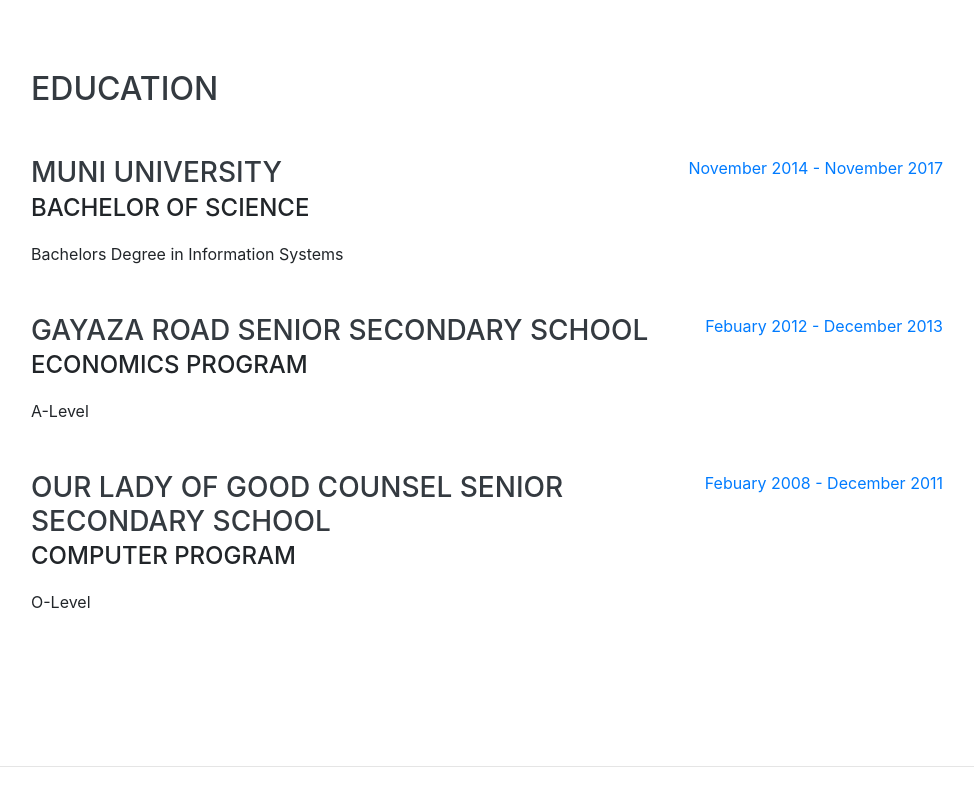
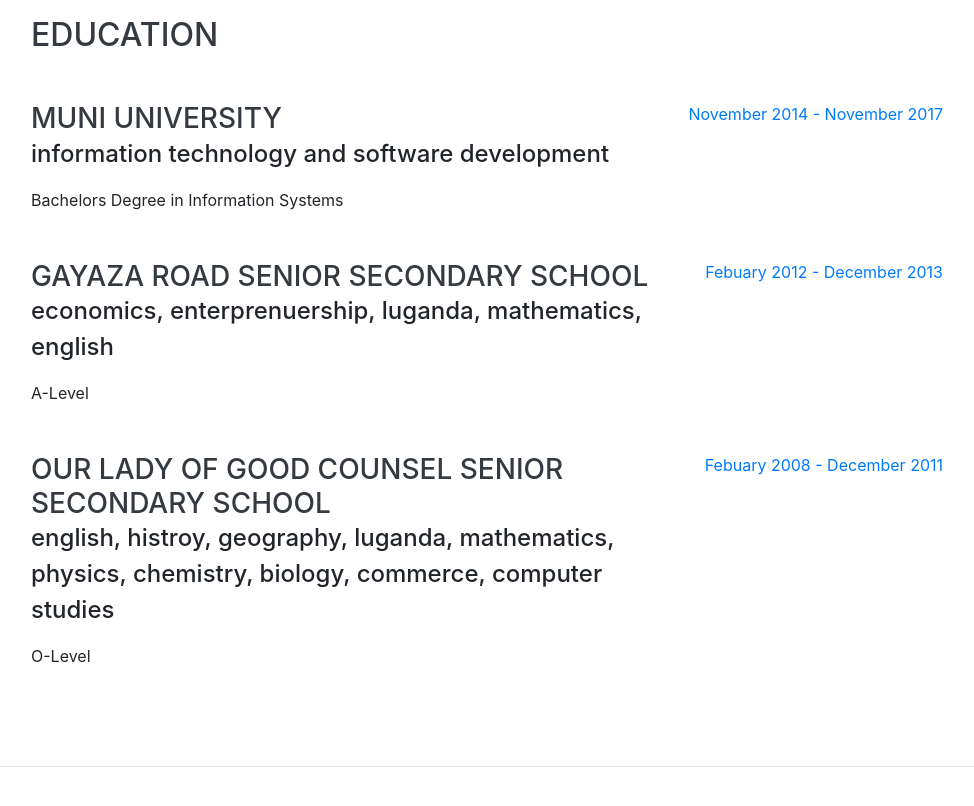
Before and after one commit to dianajoan/dianajoan.github.io, a website with bundled scripts: page index.html in a window 1280 px wide. Shown: the part 3500-4306 px from the top of the page, without its empty margins (289-1263 px from the left). Built offline with nearby package versions, Linux system fonts and the light colour scheme; a web font is replaced by a local one.

Commit message:
Modification on the education

```diff
--- a/index.html
+++ b/index.html
@@ -202,7 +202,7 @@
         <div class="resume-item d-flex flex-column flex-md-row justify-content-between mb-5">
           <div class="resume-content">
             <h3 class="mb-0">Muni University</h3>
-            <div class="subheading mb-3">Bachelor of Science</div>
+            <div class="subheading mb-3" style="text-transform: lowercase;">Information Technology and Software development</div>
             <div>Bachelors Degree in Information Systems</div>
           </div>
           <div class="resume-date text-md-right">
@@ -213,7 +213,7 @@
         <div class="resume-item d-flex flex-column flex-md-row justify-content-between mb-5">
           <div class="resume-content">
             <h3 class="mb-0">Gayaza Road Senior Secondary School</h3>
-            <div class="subheading mb-3">Economics Program</div>
+            <div class="subheading mb-3" style="text-transform: lowercase;">Economics, Enterprenuership, Luganda, Mathematics, English</div>
             <div>A-Level</div>
           </div>
           <div class="resume-date text-md-right">
@@ -224,7 +224,7 @@
         <div class="resume-item d-flex flex-column flex-md-row justify-content-between mb-5">
           <div class="resume-content">
             <h3 class="mb-0">Our Lady of Good Counsel Senior Secondary School</h3>
-            <div class="subheading mb-3">Computer Program</div>
+            <div class="subheading mb-3" style="text-transform: lowercase;">English, Histroy, Geography, Luganda, Mathematics, physics, Chemistry, Biology, Commerce, Computer Studies</div>
             <div>O-Level</div>
           </div>
           <div class="resume-date text-md-right">
```
